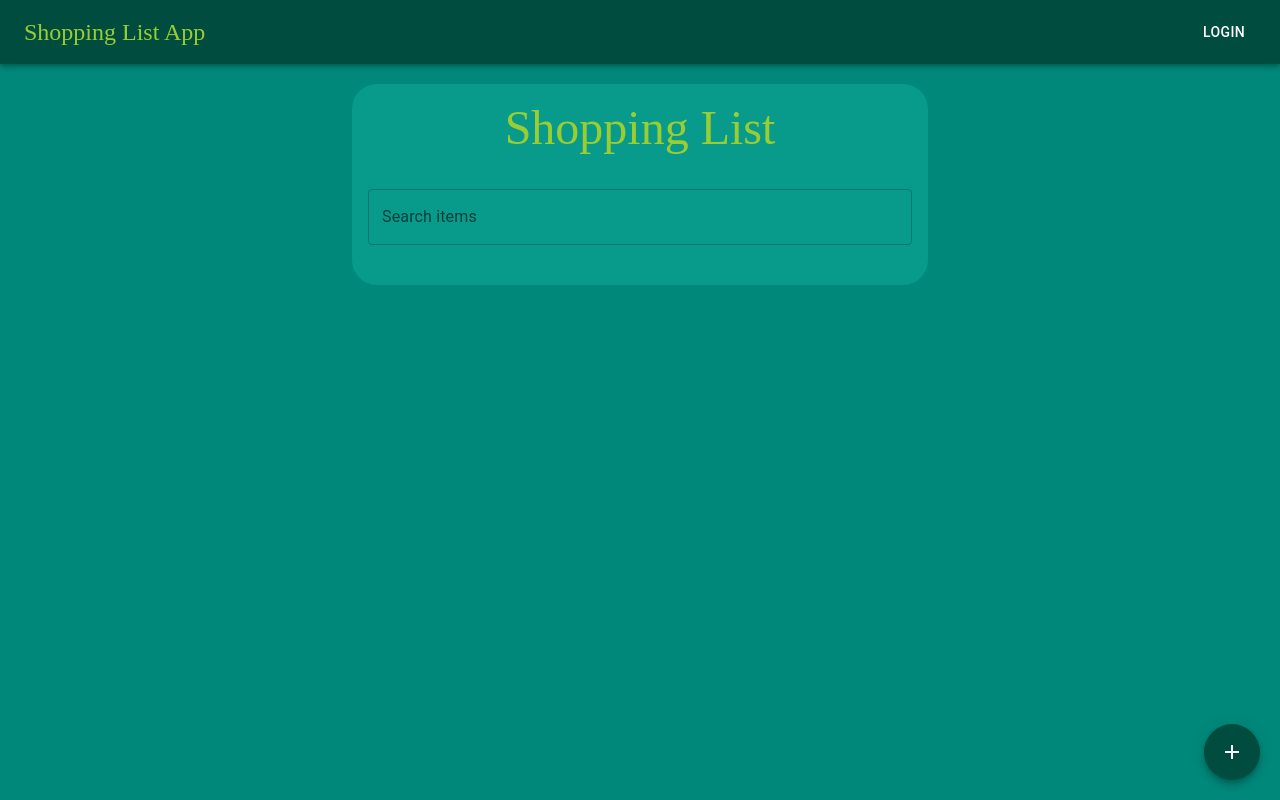
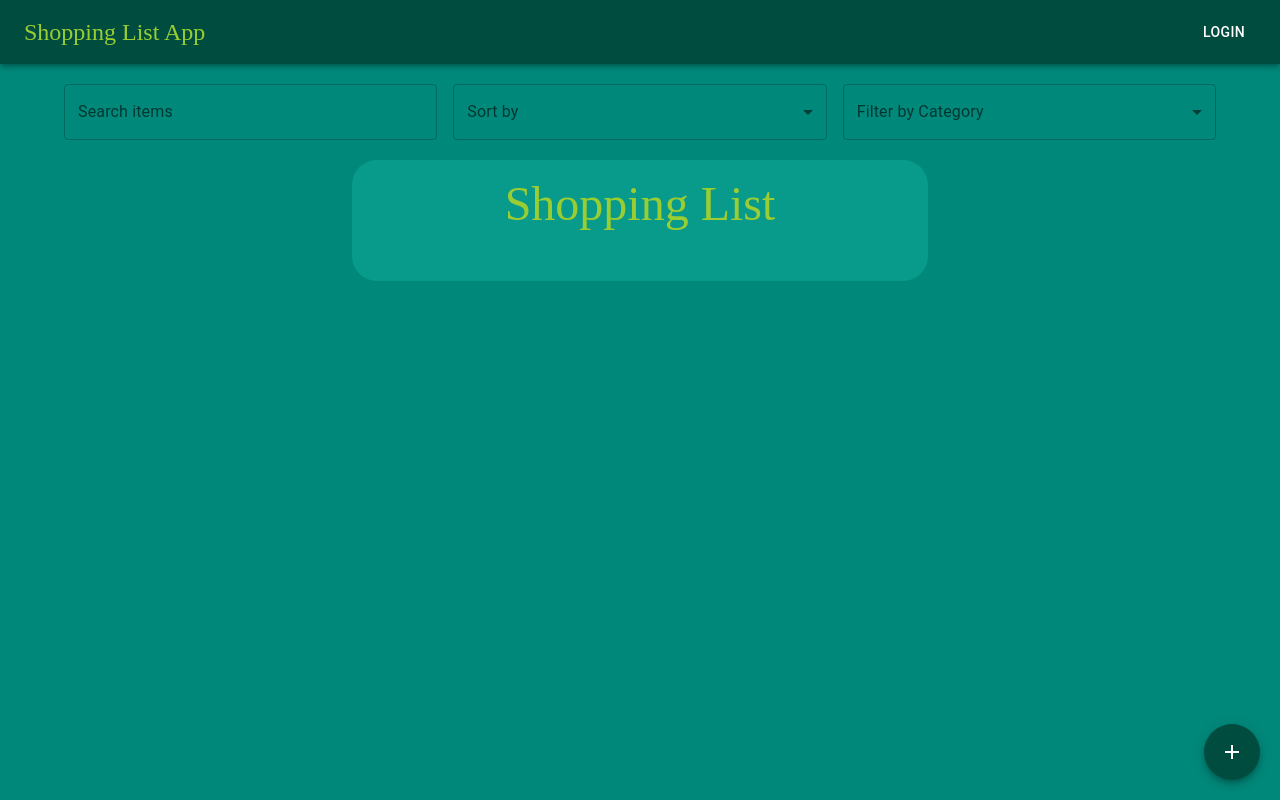
Before and after one commit to ComfortN/Shopping-list, a React (Create React App) app in the folder shopping-list/: page /shopping-list in a window 1280 px wide. Built offline with nearby package versions, Linux system fonts and the light colour scheme; a web font is replaced by a local one.

Commit message:
adding the sort and filtering functions, and moved the search

```diff
--- a/shopping-list/src/Components/Items/GetItems.jsx
+++ b/shopping-list/src/Components/Items/GetItems.jsx
@@ -10,9 +10,9 @@ export default function GetItems({ onEdit }) {
     // const [items, setItems] = useState([]);
     const [snackbarOpen, setSnackbarOpen] = useState(false);
     const [snackbarMessage, setSnackbarMessage] = useState('');
-    const [searchQuery, setSearchQuery] = useState('');
+    // const [searchQuery, setSearchQuery] = useState('');
     const dispatch = useDispatch();
-    const { items, loading, error } = useSelector((state) => state.shoppingList);
+    const { items, loading, error, searchQuery, sortCriteria, filterCategory } = useSelector((state) => state.shoppingList);
     const user = useSelector((state) => state.user.user);
 
 
@@ -36,10 +36,18 @@ export default function GetItems({ onEdit }) {
     const userItems = items.filter(item => item.userId === user.id);
 
 
-    // Filter items based on the search query
-    const filteredItems = userItems.filter(item =>
-        item.name.toLowerCase().includes(searchQuery.toLowerCase())
-    );
+    // Filter items based on the search query, sorting and filtering
+    const filteredItems = userItems
+        .filter(item => item.name.toLowerCase().includes(searchQuery.toLowerCase()))
+        .filter(item => (filterCategory ? item.category === filterCategory : true))
+        .sort((a, b) => {
+            if (sortCriteria === 'nameAsc') return a.name.localeCompare(b.name);
+            if (sortCriteria === 'nameDesc') return b.name.localeCompare(a.name);
+            if (sortCriteria === 'categoryAsc') return a.category.localeCompare(b.category);
+            if (sortCriteria === 'categoryDesc') return b.category.localeCompare(a.category);
+            return 0;
+        });
+
 
     const handleDelete = async (itemId) => {
         try {
@@ -60,9 +68,9 @@ export default function GetItems({ onEdit }) {
     };
 
 
-    const handleSearchChange = (event) => {
-        setSearchQuery(event.target.value); // Update search query
-    };
+    // const handleSearchChange = (event) => {
+    //     setSearchQuery(event.target.value); // Update search query
+    // };
 
 
     const handleCloseSnackbar = () => {
@@ -76,13 +84,14 @@ export default function GetItems({ onEdit }) {
                 Shopping List
             </Typography>
 
-            <TextField
+            {/* <TextField
                 label="Search items"
                 fullWidth
                 margin="normal"
                 value={searchQuery}
                 onChange={handleSearchChange}
-            />
+            /> */}
+
 
             <List>
                 {filteredItems.map((item) => (
--- a/shopping-list/src/Components/ShoppingList/ShopingList.jsx
+++ b/shopping-list/src/Components/ShoppingList/ShopingList.jsx
@@ -3,6 +3,7 @@ import AddShoppingList from '../AddList/AddShoppingList'
 import GetItems from '../Items/GetItems'
 import {Fab, Container } from '@mui/material';
 import {Add as AddIcon } from '@mui/icons-material';
+import SortFilter from '../SortFilter/SortFilter';
 
 export default function ShopingList() {
   const [itemToEdit, setItemToEdit] = useState(null);
@@ -33,7 +34,7 @@ const handleFormClose = () => {
 
     <Container>
 
-
+      <SortFilter />
       {showForm && (
         <AddShoppingList itemToEdit={itemToEdit} onClose={handleFormClose} />
       )}
--- a/shopping-list/src/Components/SortFilter/SortFilter.jsx
+++ b/shopping-list/src/Components/SortFilter/SortFilter.jsx
@@ -1,35 +1,90 @@
-import React from 'react'
-import { Box, FormControl, InputLabel, Select, MenuItem } from '@mui/material';
+import React from 'react';
+import { useDispatch, useSelector } from 'react-redux';
+import { TextField, FormControl, InputLabel, Select, MenuItem, Grid } from '@mui/material';
+import { setSearchQuery, setSortCriteria, setFilterCategory } from '../../Features/shoppingList/shoppingListSlice';
 
-export default function SortFilter({ sortCriteria, filterCriteria, onSortChange, onFilterChange }) {
+
+export default function SortFilter() {
+    const dispatch = useDispatch();
+    const { searchQuery, sortCriteria, filterCategory } = useSelector((state) => state.shoppingList);
+
+    const handleSearchChange = (event) => {
+        dispatch(setSearchQuery(event.target.value));
+    };
+
+    const handleSortChange = (event) => {
+        dispatch(setSortCriteria(event.target.value));
+    };
+
+    const handleFilterChange = (event) => {
+        dispatch(setFilterCategory(event.target.value));
+    };
+
+
     return (
-        <Box display="flex" justifyContent="space-between" mb={2}>
-        {/* Sort Dropdown */}
-        <FormControl variant="outlined">
-            <InputLabel>Sort By</InputLabel>
-            <Select
-            value={sortCriteria} onChange={(e) => onSortChange(e.target.value)}
-            label="Sort By"
-            >
-            <MenuItem value="name">Name</MenuItem>
-            <MenuItem value="category">Category</MenuItem>
+        // <Box display="flex" justifyContent="space-between" mb={2}>
+        // {/* Sort Dropdown */}
+        // <FormControl variant="outlined">
+        //     <InputLabel>Sort By</InputLabel>
+        //     <Select
+        //     value={sortCriteria} onChange={(e) => onSortChange(e.target.value)}
+        //     label="Sort By"
+        //     >
+        //     <MenuItem value="name">Name</MenuItem>
+        //     <MenuItem value="category">Category</MenuItem>
 
+        //     </Select>
+        // </FormControl>
+
+        // {/* Filter Dropdown */}
+        // <FormControl variant="outlined">
+        //     <InputLabel>Filter By</InputLabel>
+        //     <Select
+        //     value={filterCriteria} onChange={(e) => onFilterChange(e.target.value)}
+        //     label="Filter By"
+        //     >
+        //         <MenuItem value="Groceries">Groceries</MenuItem>
+        //         <MenuItem value="Electronics">Electronics</MenuItem>
+        //         <MenuItem value="Clothing">Clothing</MenuItem>
+        //         <MenuItem value="Household">Household</MenuItem>
+        //     </Select>
+        // </FormControl>
+        // </Box>
+
+        <Grid container spacing={2} style={{ marginBottom: '20px' }}>
+            <Grid item xs={12} sm={4}>
+                <TextField
+                    label="Search items"
+                    fullWidth
+                    value={searchQuery}
+                    onChange={handleSearchChange}
+                />
+            </Grid>
+            <Grid item xs={12} sm={4}>
+                <FormControl fullWidth>
+                    <InputLabel>Sort by</InputLabel>
+                    <Select value={sortCriteria} onChange={handleSortChange}>
+                        <MenuItem value="">None</MenuItem>
+                        <MenuItem value="nameAsc">Name (A-Z)</MenuItem>
+                        <MenuItem value="nameDesc">Name (Z-A)</MenuItem>
+                        <MenuItem value="categoryAsc">Category (A-Z)</MenuItem>
+                        <MenuItem value="categoryDesc">Category (Z-A)</MenuItem>
                     </Select>
                 </FormControl>
-
-        {/* Filter Dropdown */}
-        <FormControl variant="outlined">
-            <InputLabel>Filter By</InputLabel>
-            <Select
-            value={filterCriteria} onChange={(e) => onFilterChange(e.target.value)}
-            label="Filter By"
-            >
+            </Grid>
+            <Grid item xs={12} sm={4}>
+                <FormControl fullWidth>
+                    <InputLabel>Filter by Category</InputLabel>
+                    <Select value={filterCategory} onChange={handleFilterChange}>
+                        <MenuItem value="">All</MenuItem>
                         <MenuItem value="Groceries">Groceries</MenuItem>
                         <MenuItem value="Electronics">Electronics</MenuItem>
                         <MenuItem value="Clothing">Clothing</MenuItem>
                         <MenuItem value="Household">Household</MenuItem>
+
                     </Select>
                 </FormControl>
-        </Box>
+            </Grid>
+        </Grid>
     )
 }
--- a/shopping-list/src/Features/shoppingList/shoppingListSlice.js
+++ b/shopping-list/src/Features/shoppingList/shoppingListSlice.js
@@ -6,13 +6,21 @@ const shoppingListSlice = createSlice({
     initialState: {
         items: [],
         searchQuery: '',
+        sortCriteria: '',
+        filterCategory: '',
         loading: false,
         error: null,
     },
     reducers: {
         setSearchQuery: (state, action) => {
             state.searchQuery = action.payload;
-        }
+        },
+        setSortCriteria: (state, action) => {
+            state.sortCriteria = action.payload;
+        },
+        setFilterCategory: (state, action) => {
+            state.filterCategory = action.payload;
+        },
     },
     extraReducers: (builder) => {
         builder
@@ -70,5 +78,5 @@ const shoppingListSlice = createSlice({
     },
 });
 
-export const {setSearchQuery } = shoppingListSlice.actions;
+export const {setSearchQuery, setSortCriteria, setFilterCategory } = shoppingListSlice.actions;
 export default shoppingListSlice.reducer;
```
Lines whose indentation alone changed are shown as unchanged.
